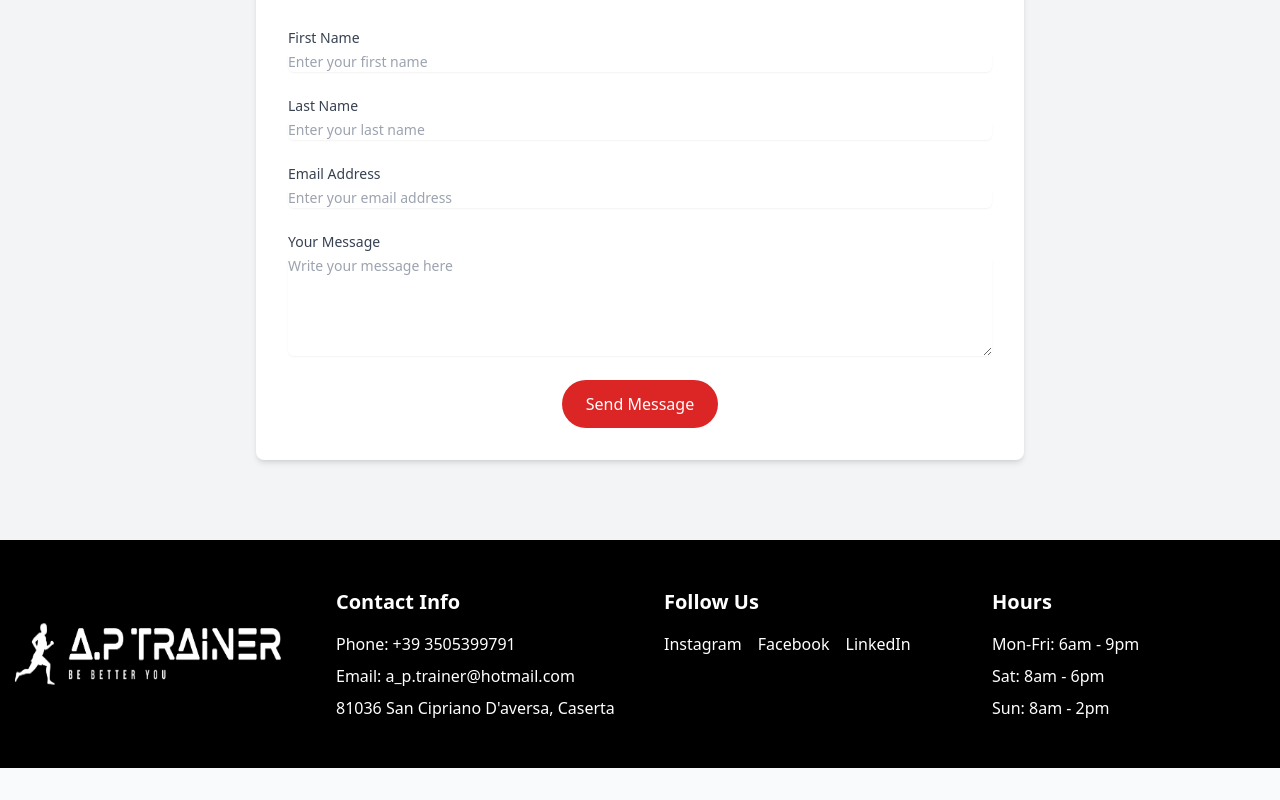
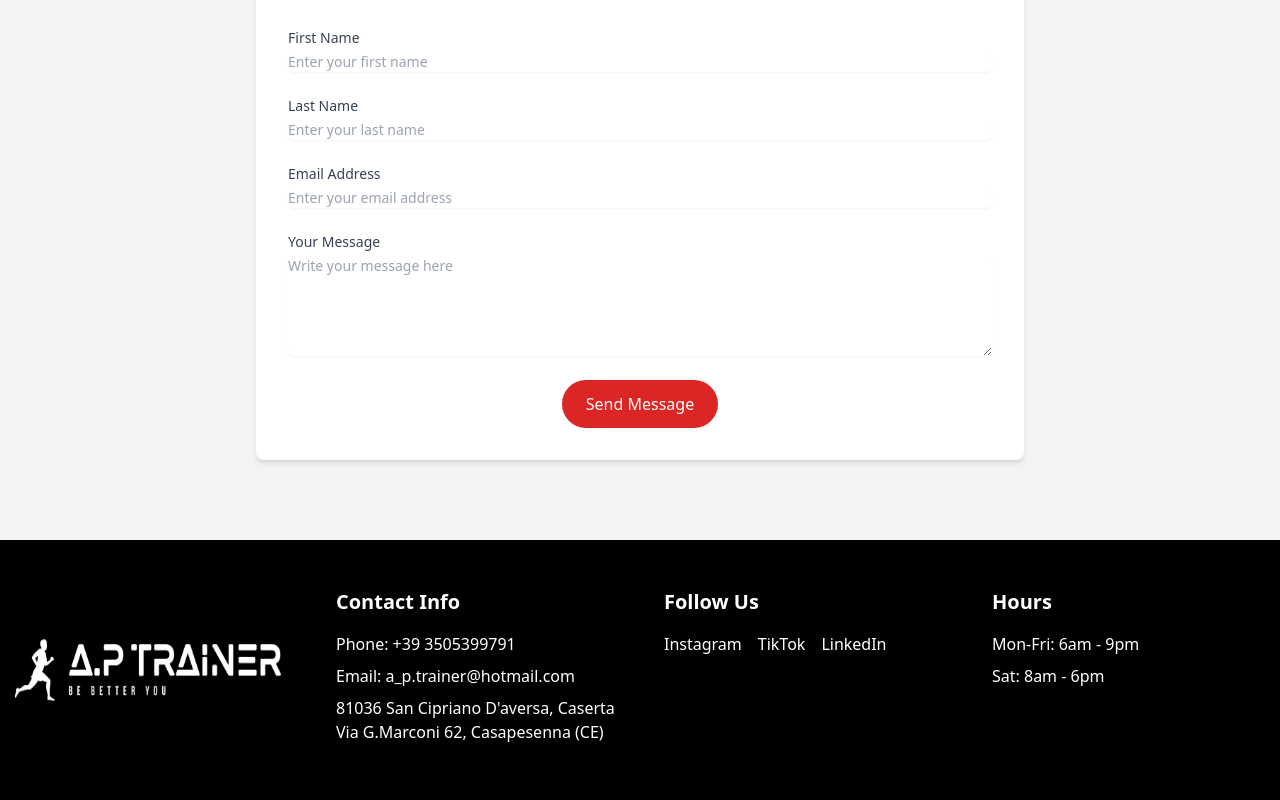
Before and after one commit to StefanoMaisto1992/AP_trainer, a plain HTML site: page main.html in a window 1280 px wide. Shown: the part 2704-3504 px from the top of the page. Before the commit the page ends 3472 px from the top, so only its background shows below. Drawn offline with nearby package versions, Linux system fonts and the light colour scheme.

Commit message:
soome changes

```diff
--- a/main.html
+++ b/main.html
@@ -224,20 +224,20 @@
                     <p class="mb-2">Phone: +39 3505399791</p>
                     <p class="mb-2">Email: a_p.trainer@hotmail.com</p>
                     <p>81036 San Cipriano D'aversa, Caserta</p>
+                    <p class="mb-2">Via G.Marconi 62, Casapesenna (CE)</p>
                 </div>
                 <div>
                     <h3 class="text-xl font-bold mb-4">Follow Us</h3>
                     <div class="flex space-x-4">
-                        <a href="#" class="hover:text-red-500 transition">Instagram</a>
-                        <a href="https://www.facebook.com/antonio.palma.52012" class="hover:text-red-500 transition">Facebook</a>
-                        <a href="#" class="hover:text-red-500 transition">LinkedIn</a>
+                        <a href="https://www.instagram.com/palma.ptrainer/profilecard/?igsh=cmozdm1uNnAwZjI=" class="hover:text-red-500 transition">Instagram</a>
+                        <a href="https://www.tiktok.com/@a.p_trainer?_t=8ru7AGm92cj&_r=1" class="hover:text-red-500 transition">TikTok</a>
+                        <a href="https://www.linkedin.com/in/antonio-palma-155295324/" class="hover:text-red-500 transition">LinkedIn</a>
                     </div>
                 </div>
                 <div>
                     <h3 class="text-xl font-bold mb-4">Hours</h3>
                     <p class="mb-2">Mon-Fri: 6am - 9pm</p>
                     <p class="mb-2">Sat: 8am - 6pm</p>
-                    <p>Sun: 8am - 2pm</p>
                 </div>
             </div>
         </div>
```
